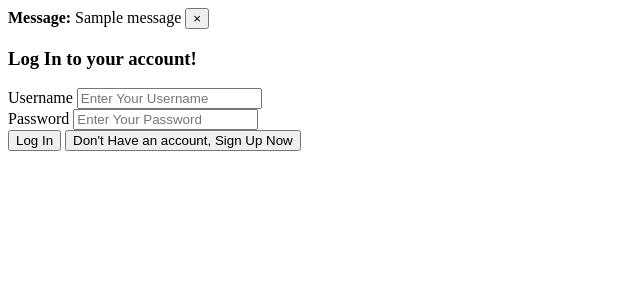
After one commit to AkshitGulyan/BlogStop, a Django app: page /signin in a window 1280 px wide. The commit adds this page. Shown: the top 300 px of the page, without its empty margins (0-640 px from the left). Run offline with Django 4.2, Linux system fonts and the light colour scheme; tables that the repository leaves empty hold one stand-in row (values such as "Sample post"); one stand-in notice (Sample message) is shown.

Commit message:
signin and signup basic templates added

```diff
--- /dev/null
+++ b/blogstop/templates/authentication/signin.html
@@ -0,0 +1,38 @@
+<!DOCTYPE html>
+<html lang="en">
+<head>
+    <meta charset="UTF-8">
+    <meta http-equiv="X-UA-Compatible" content="IE=edge">
+    <meta name="viewport" content="width=device-width, initial-scale=1.0">
+    <title>Sign In</title>
+</head>
+<body>
+
+    {% for message in messages %}
+    <div class="alert alert-{{ message.tags }} alert-dismissible fade show" role="alert">
+        <strong>Message:</strong> {{ message }}
+        <button type="button" class="close" data-dismiss="alert" aria-label="Close">
+    <span aria-hidden="true">&times;</span>
+  </button>
+    </div>
+    {% endfor %}
+
+    <h3>Log In to your account!</h3>
+    <form method="post" action="/signin" class="mb-2">
+        {% csrf_token %}
+        <div class="form-group">
+            <label for="username">Username</label>
+            <input type="text" class="form-control" id="username" name="username" placeholder="Enter Your Username" Required>
+        </div>
+        <div class="form-group">
+            <label for="pass1">Password</label>
+            <input type="password" class="form-control" id="pass1" name="pass1" placeholder="Enter Your Password" Required>
+        </div>
+
+        <button type="submit" class="btn btn-primary">Log In</button>
+        <button onclick="window.location.href='signup';">
+          Don't Have an account, Sign Up Now
+        </button>
+    </form>
+</body>
+</html>
```
Also changed, not shown: blogstop/templates/authentication/index.html (+7 -84 lines), blogstop/templates/authentication/signup.html (+50 -0 lines).
